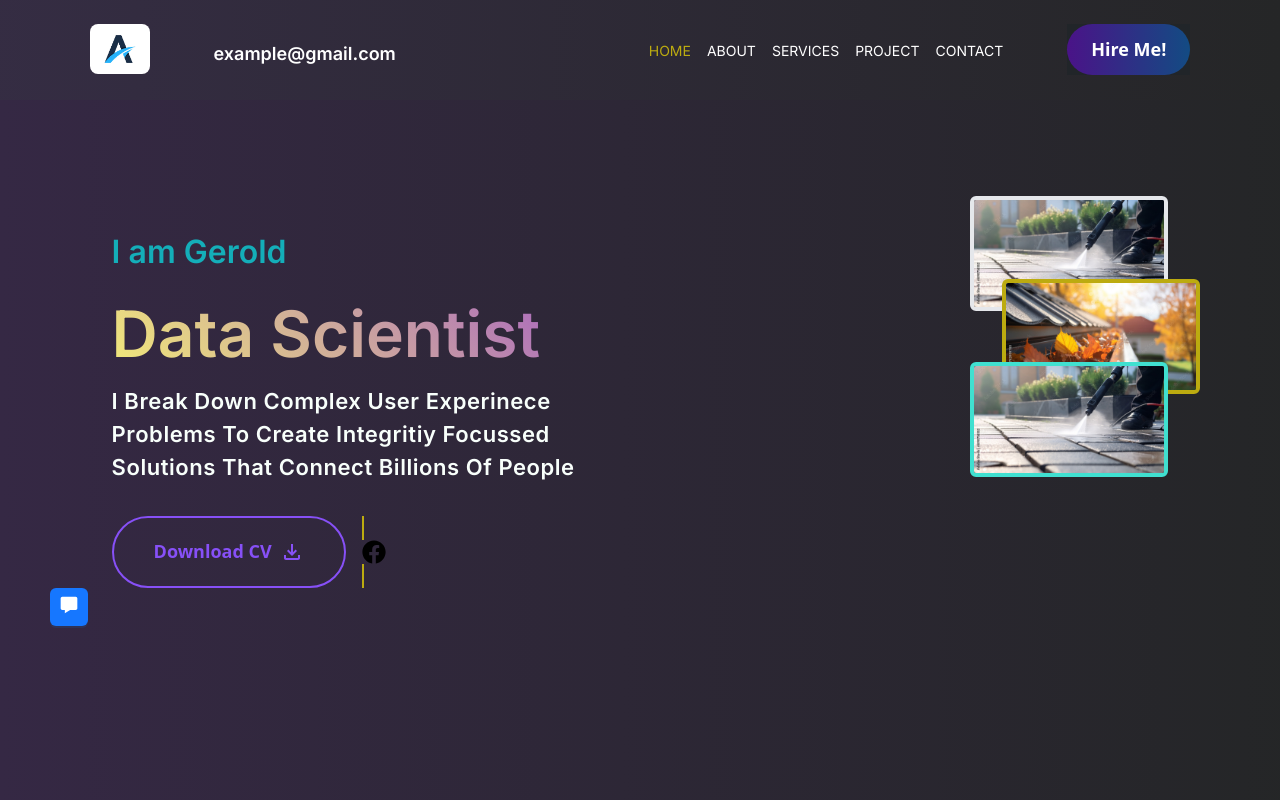
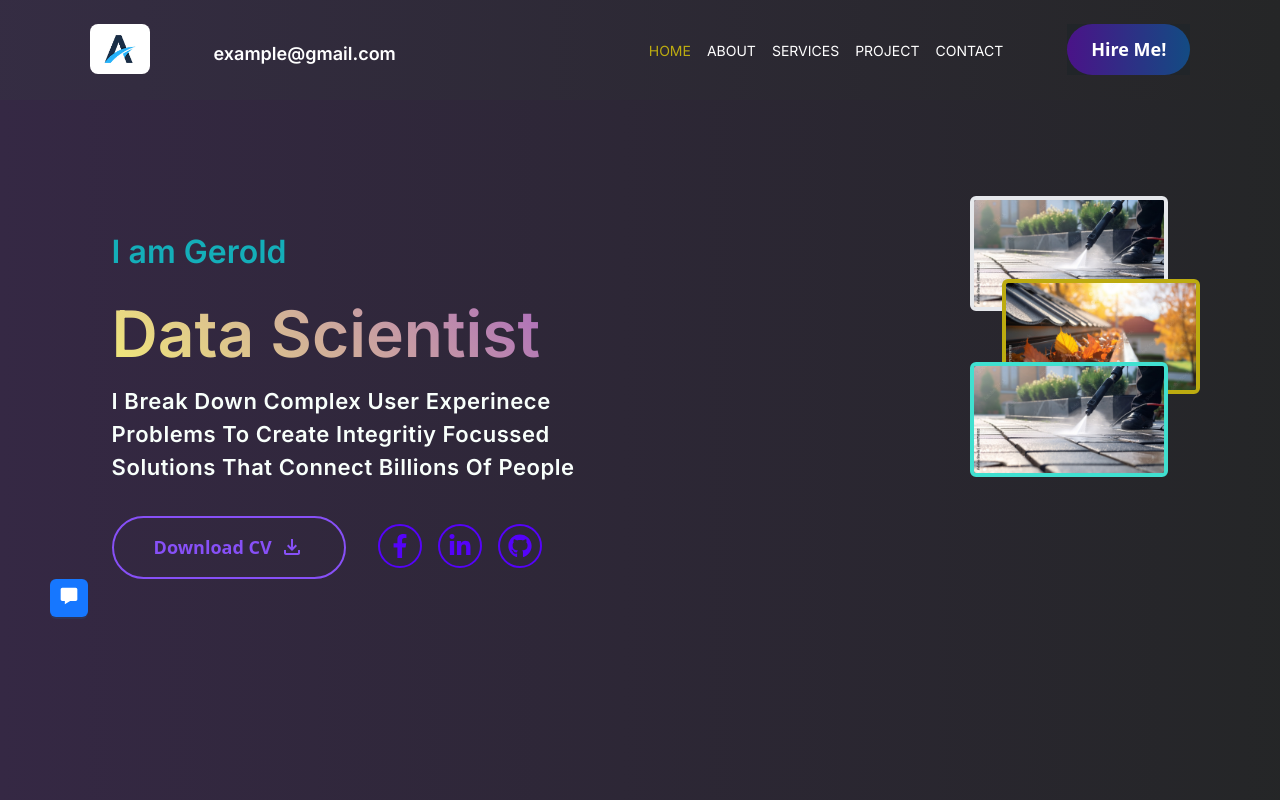
Before and after one commit to TamannaAfroz2666/PortfolioProject, a Next.js app: page / in a window 1280 px wide. Built offline with nearby package versions, Linux system fonts and the light colour scheme.

Commit message:
social link add

```diff
--- a/app/CSS/Home.css
+++ b/app/CSS/Home.css
@@ -56,7 +56,7 @@
 .timeCls {
     /* padding: 16px; */
     /* margin: 20px; */
-
+/* color: #5503fa; */
     background-color: #1d2936e8;
 }
 
@@ -72,3 +72,9 @@
     visibility: visible;
 
 }
+.iconFb{
+    color: #5503fa;
+}
+.iconFb:hover{
+    color: #fff;
+}
--- /dev/null
+++ b/app/pages/SocialLink.tsx
@@ -0,0 +1,42 @@
+
+import Link from "next/link";
+import { FaFacebookF } from "react-icons/fa";
+import { FaLinkedinIn } from "react-icons/fa";
+import { FaGithub } from "react-icons/fa";
+const SocialLink = () => {
+    return (
+        <div className="">
+             <div className="flex gap-4 mt-2">
+
+<div>
+    <div className="p-2 border-solid border-2 border-[#5503fa] rounded-[100%] hover:bg-[#5503fa] hover:text-[#fff] ">
+        <Link className=" " href='/facebook'>
+            <FaFacebookF size={24} className="iconFb" />
+        </Link>
+    </div>
+
+</div>
+<div>
+    <div className="p-2 border-solid border-2 border-[#5503fa] rounded-[100%] hover:bg-[#5503fa] hover:text-[#fff] ">
+        <Link className=" " href='/facebook'>
+            <FaLinkedinIn size={24} className="iconFb" />
+        </Link>
+    </div>
+
+</div>
+
+<div>
+    <div className="p-2 border-solid border-2 border-[#5503fa] rounded-[100%] hover:bg-[#5503fa] hover:text-[#fff] ">
+        <Link className=" " href='/facebook'>
+            <FaGithub size={24} className="iconFb" />
+        </Link>
+    </div>
+
+</div>
+</div>
+
+        </div>
+    );
+};
+
+export default SocialLink;
--- a/app/pages/informationImages.tsx
+++ b/app/pages/informationImages.tsx
@@ -9,6 +9,10 @@ import ModalLayout from "./modalLayout";
 import { MdOutlineFileDownload } from "react-icons/md";
 import { FaFacebook } from "react-icons/fa";
 import Link from "next/link";
+import { FaFacebookF } from "react-icons/fa";
+import { FaLinkedinIn } from "react-icons/fa";
+import { FaGithub } from "react-icons/fa";
+import SocialLink from "./SocialLink";
 const InformationImages = () => {
 
     return (
@@ -18,7 +22,7 @@ const InformationImages = () => {
                     <p className="pt-[8rem]  text-[2rem] text-[#14AEB9]  font-semibold tracking-normal animate__animated animate__slideInLeft">I am Gerold</p>
                     <p className="pt-[.6rem] text-[4rem]  capitalize font-semibold tracking-normal gradient-text">data scientist</p>
                     <p className="pt-[.2rem] text-[22px] tracking-wide text-[#F8FFFB] capitalize font-semibold tracking-normal w-[60%]"> I break down complex user experinece problems to create integritiy focussed solutions that connect billions of people</p>
-                    <div className="flex gap-4 pt-[2rem]">
+                    <div className="flex gap-8 pt-[2rem]">
                         <button className="relative overflow-hidden rounded-[40px] text-[#8750f7] border-solid border-2 border-[#8750f7]  font-bold py-4 px-10 text-[18px] font-sans capitalize  transition-all duration-500 hover:bg-[#8750f7] hover:text-[#fff] ">
                             <span className="flex items-center">
                                 <span className="mr-2">Download CV </span>
@@ -27,15 +31,9 @@ const InformationImages = () => {
                             <span className="absolute top-0 left-0 bg-blue-700 h-full w-0 transition-all duration-500 hover:w-full"></span>
                         </button>
                         <div>
-                            {/* <button className="border-solid border-2 border-[#BCAB10] hover:bg-blue-700 hover:border-0   text-[#fff] font-bold py-2 px-4 text-[18px] font-sans  capitalize rounded border-[#BCAB10]">
-                                <span className="flex "> 555 555-1234 <span> <FaPhoneFlip size={24} className=" pl-2 mt-[.1rem]" /></span> </span>
-                            </button> */}
-                            <span className="">
-                                <Link className="border-solid border-2 border-[#BCAB10] " href='/facebook'>
-                                    <FaFacebook size={24} />
-                                </Link>
-                            </span>
+                            <SocialLink></SocialLink>
                         </div>
+
                     </div>
                 </div>
                 <div className="mt-[6rem] ">
```
